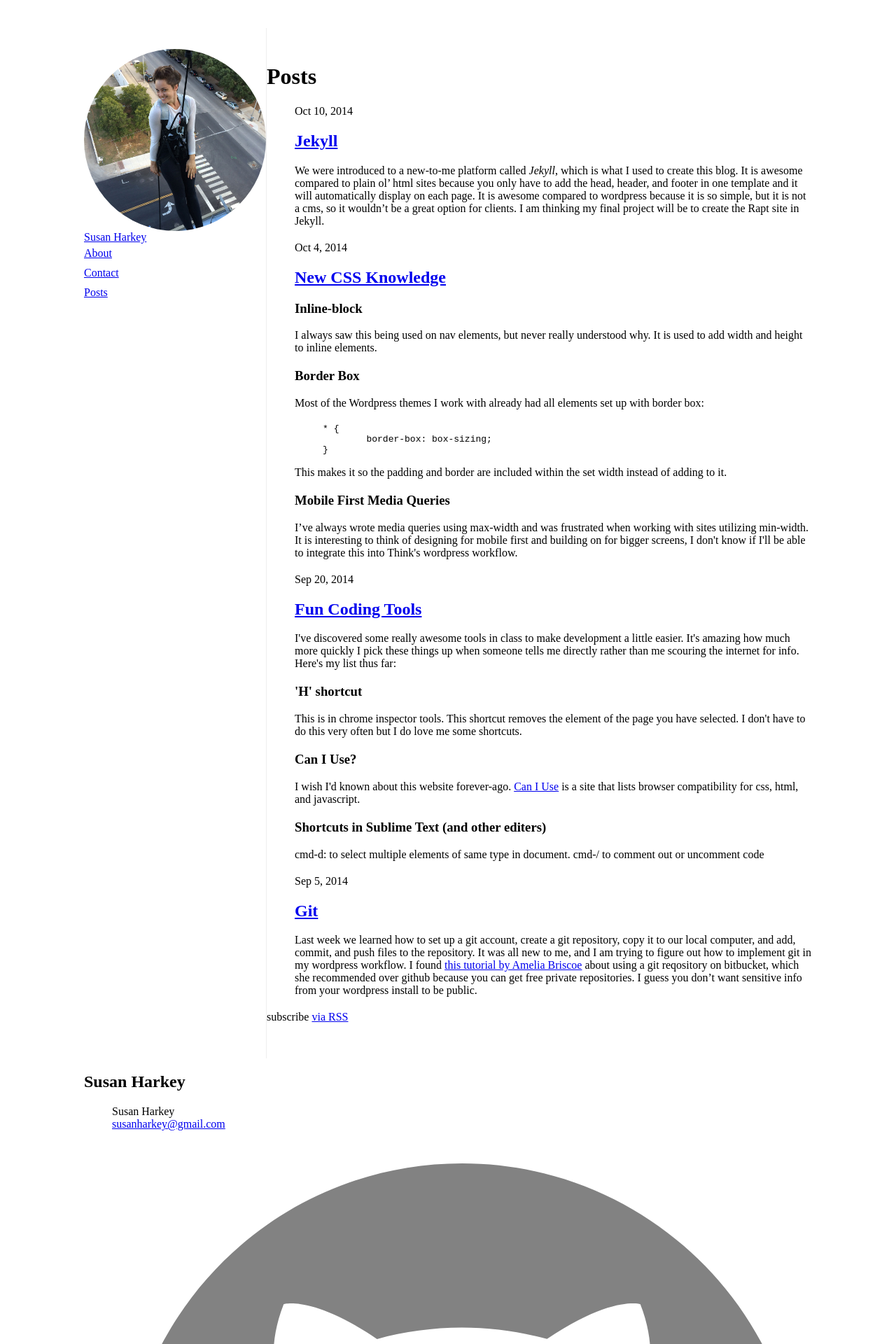
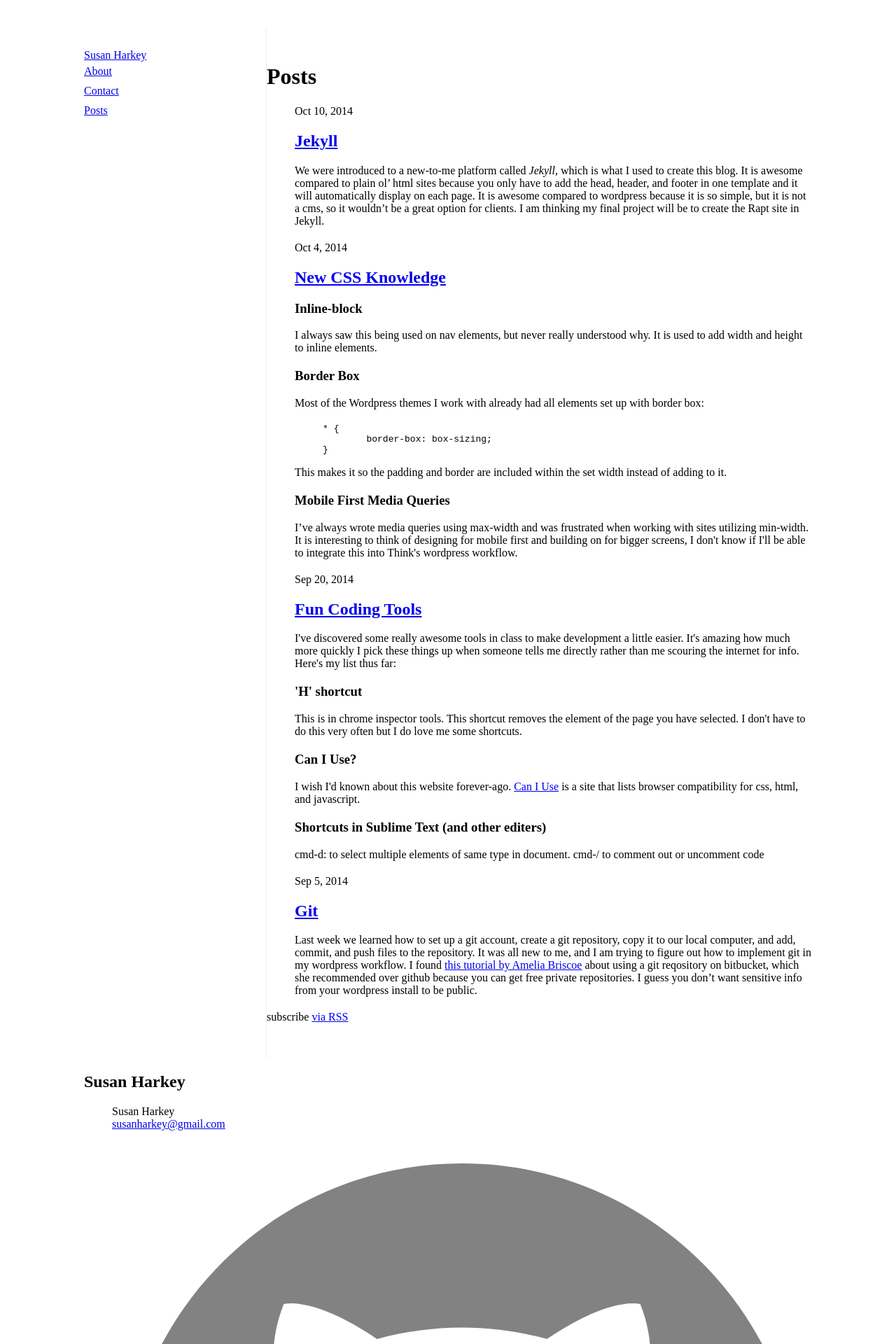
Before and after one commit to susanharkey/susanharkey.github.io, a Jekyll site: the page built from index.html, in a window 1280 px wide. Shown: the top 1920 px of the page at 70% size. Built offline with Jekyll 4.4.1, drawn with Linux system fonts in a browser that asks for light colours.

Commit message:
Remove class names and header image

```diff
--- a/_includes/header.html
+++ b/_includes/header.html
@@ -1,14 +1,12 @@
 <header class="site-header">
 
   <div class="wrapper">
-
-    <img class="header-img" src="http://susanharkey.github.io/images/susanharkey.jpg" />
 
     <a class="site-title" href="{{ site.baseurl }}/">{{ site.title }}</a>
 
     <nav class="site-nav">
 
-      <div class="trigger">
+      <div>
         {% for page in site.pages %}
           {% if page.title %}
           <a class="page-link" href="{{ page.url | prepend: site.baseurl }}">{{ page.title }}</a>
```
